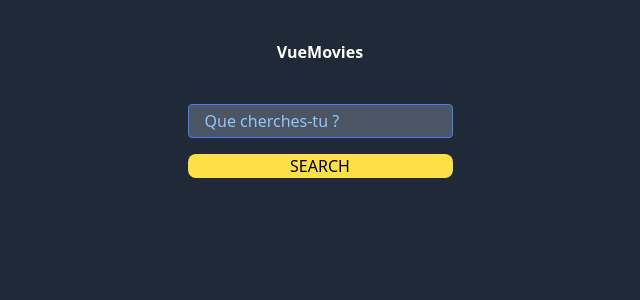
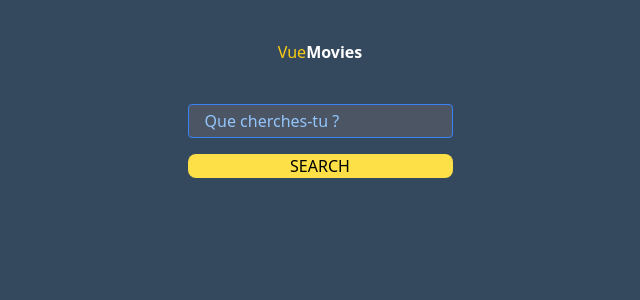
Before and after one commit to WinstonSmith13/vueMovieApp, a Vue app: page / in a window 1280 px wide. Shown: the top 300 px of the page, without its empty margins (320-960 px from the left). Built offline with nearby package versions, Linux system fonts and the light colour scheme.

Commit message:
front: working on the front end part of the details display.

```diff
--- a/src/App.vue
+++ b/src/App.vue
@@ -1,11 +1,12 @@
 <template>
-  <body class="bg-gray-800 h-screen">
-    <div class="text-white grid justify-center pt-10 mb-10 font-bold">
-      <router-link to="/">VueMovies</router-link>
-
-    </div>
+  <header>
+    <router-link class="text-white grid justify-center pt-10  font-bold" to="/">
+      <h1><span class="text-yellow-400 font-medium">Vue</span>Movies</h1>
+    </router-link>
+  </header>
+  <main class="h-full w-full">
     <router-view />
-  </body>
+  </main>
 </template>
 
 <script setup>
@@ -13,4 +14,14 @@ import { RouterView } from 'vue-router'
 </script>
 
 
-<style scoped></style>
+<style>
+* {
+  margin: 0;
+  padding: 0;
+  /* background-color: #42B883; */
+}
+
+body {
+  background-color: #35495E;
+}
+</style>
--- a/src/views/HomeView.vue
+++ b/src/views/HomeView.vue
@@ -1,43 +1,42 @@
 <template>
-  <div class="grid justify-center">
+  <div class="grid justify-center mb-20 ">
     <input v-model="search"
-      class="text-white px-4 py-1 placeholder-blue-300 border bg-gray-600 border-blue-500 rounded outline-none focus:border-blue-500 focus:ring-1 focus:ring-blue-500"
+      class="mt-10 text-white px-4 py-1 placeholder-blue-300 border bg-gray-600 border-blue-500 rounded outline-none focus:border-blue-500 focus:ring-1 focus:ring-blue-500"
       placeholder="Que cherches-tu ?" />
-
     <button @click="getApi" class="bg-yellow-300 rounded-lg mt-4 hover:bg-yellow-50">SEARCH</button>
   </div>
+
+  <div class="relative">
+    <div v-for="movie in movies" :key="movie.imdbID" class="relative text-white">
+      <router-link :to="'/movie/' + movie.imdbID">
+        <img :src="movie.Poster" alt="movie.Poster" class="relative z-[0] block w-[100%] h-[300px] object-cover mb-10">
+        <div class="absolute z-[100] bg-black bg-opacity-30 w-full h-full inset-0">
+          <h3 class="">Titre : {{ movie.Title }}</h3>
+          <p>Année : {{ movie.Year }}</p>
+          <p>Type : {{ movie.Type }}</p>
+        </div>
+        <!--  -->
+      </router-link>
+    </div>
+  </div>
 </template>
+
 
 <script setup>
 import { ref } from "vue";
 
-//State
-const search = ref('');
-
-//methods
+const search = ref("");
+const movies = ref([]);
 
 function getApi() {
-  console.log(search.value)
   fetch(`http://www.omdbapi.com/?s=${search.value}&apikey=9630de31`)
-    .then(response => response.json())
-    .then(data => console.log(data))
+    .then((response) => response.json())
+    .then((data) => {
+      if (data.Response === "True") {
+        movies.value = data.Search;
+      } else {
+        movies.value = [];
+      }
+    });
 }
-
-
-
-/*   data(){
-    return {
-      search: ''
-    }
-  },
-methods:{
-  getApi(){
-    console.log(this.search)
-  fetch(`http://www.omdbapi.com/?s=${this.search}&apikey=9630de31`)
-  .then(response => response.json())
-  .then(data => console.log(data))
-}
-} */
-
-
 </script>
```
